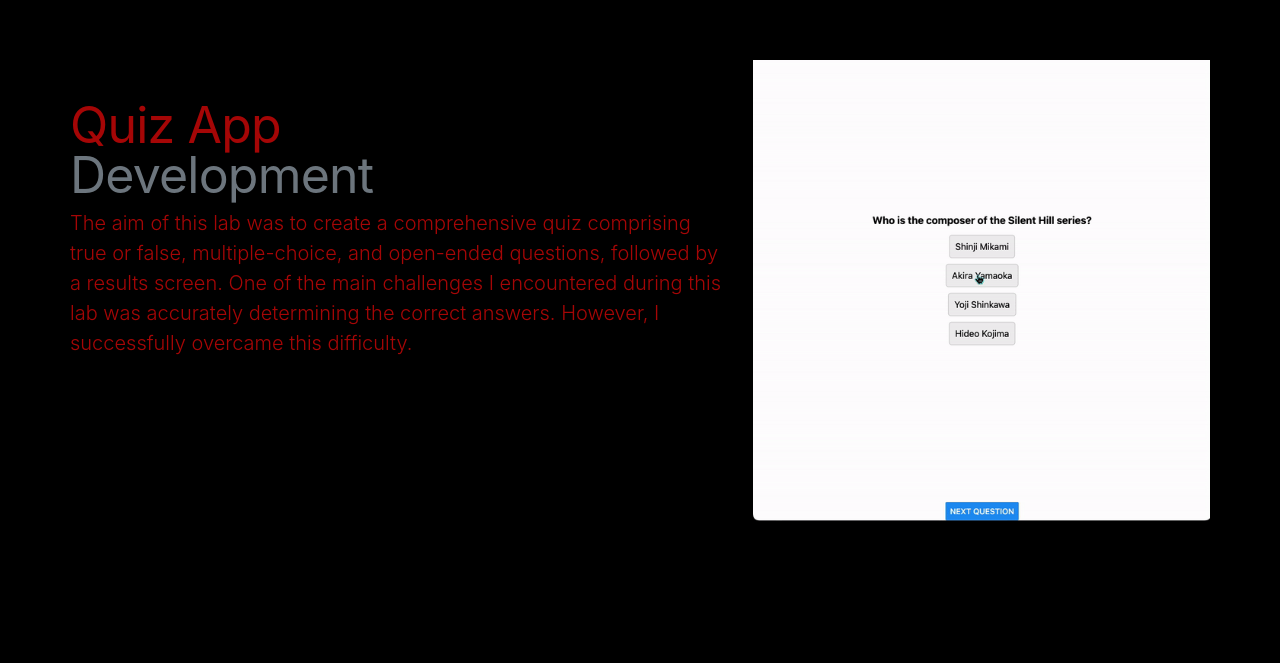
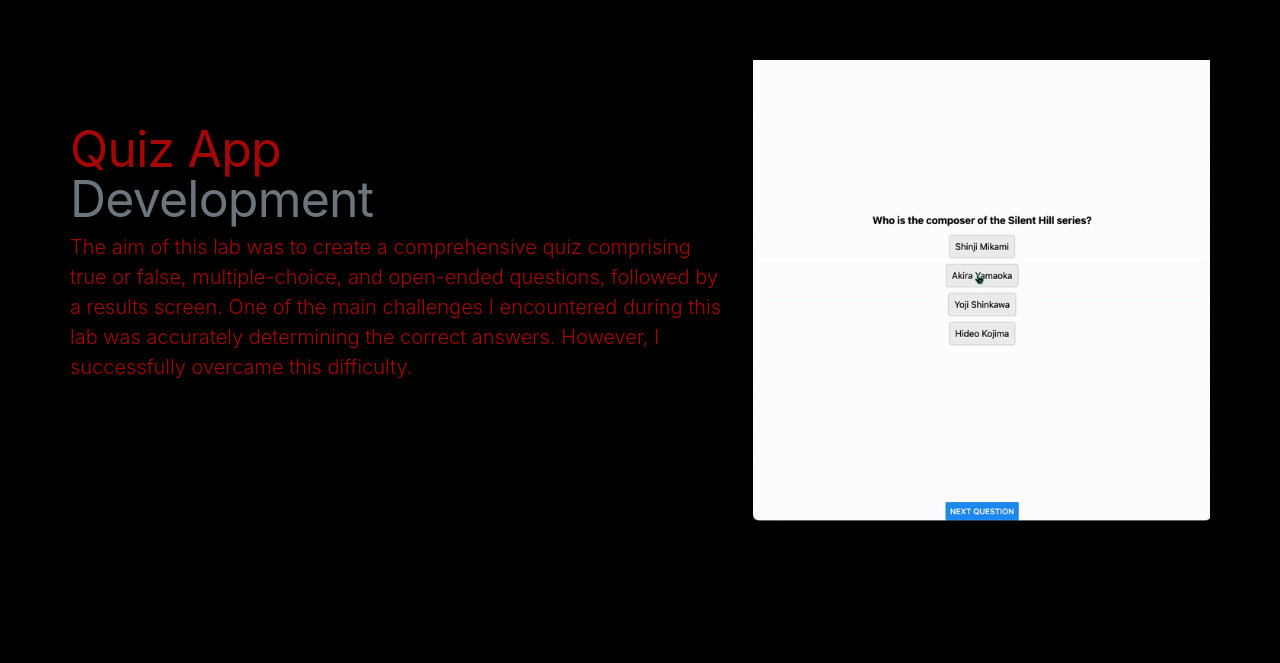
Before and after one commit to Jaahhhckie/port_folio, a plain HTML site: page index.html in a window 1280 px wide. Shown: the part 1797-2460 px from the top of the page. Drawn offline with nearby package versions, Linux system fonts and the light colour scheme.

Commit message:
update spacing

```diff
--- a/index.html
+++ b/index.html
@@ -103,7 +103,7 @@ Thank you for stopping by and exploring my projects in the realms of development
       <hr class="featurette-divider">
 
       <div class="row featurette">
-        <div class="col-md-7">
+        <div class="col-md-7"> <br>
           <h2 class="featurette-heading">Quiz App <br> <span class="text-muted">Development</span></h2>
           <p class="lead">The aim of this lab was to create a comprehensive quiz comprising true or false, multiple-choice, and open-ended questions, followed by a results screen. One of the main challenges
              I encountered during this lab was accurately determining the correct answers. However, I successfully overcame this difficulty.
```
